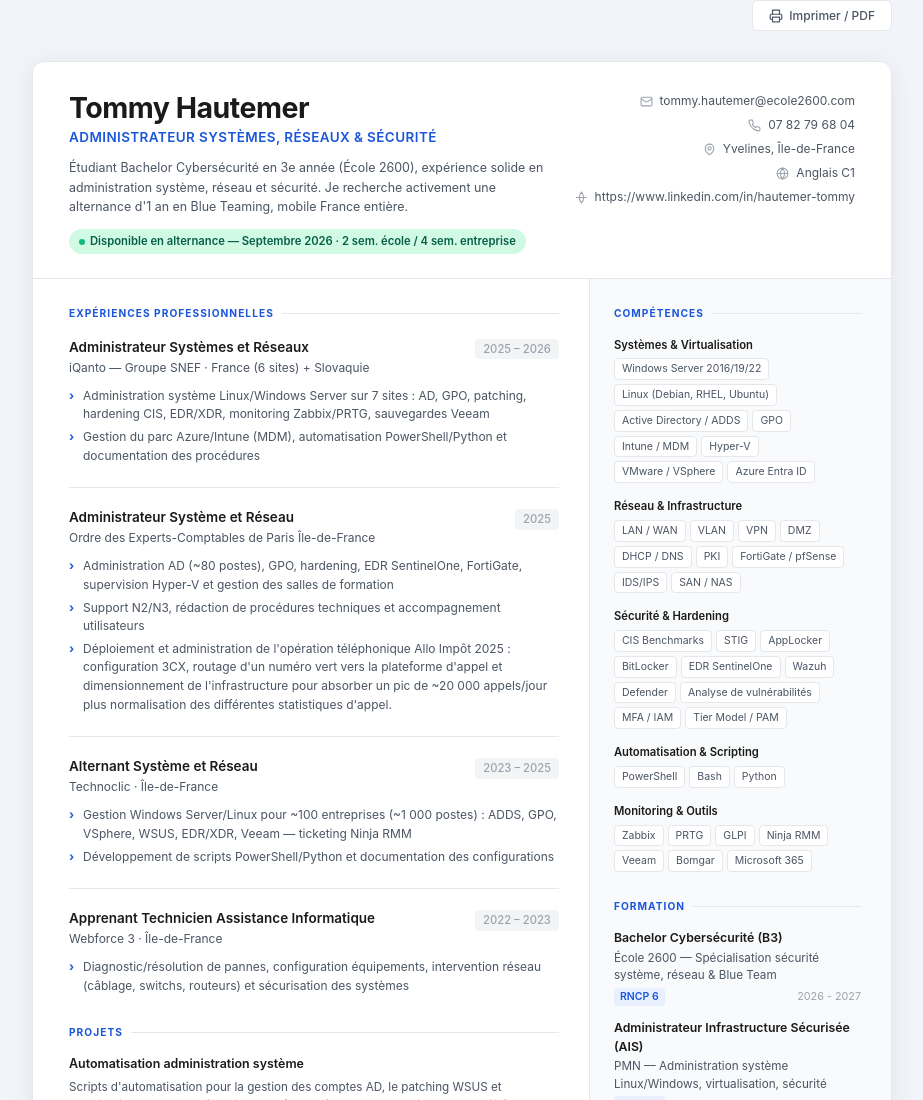
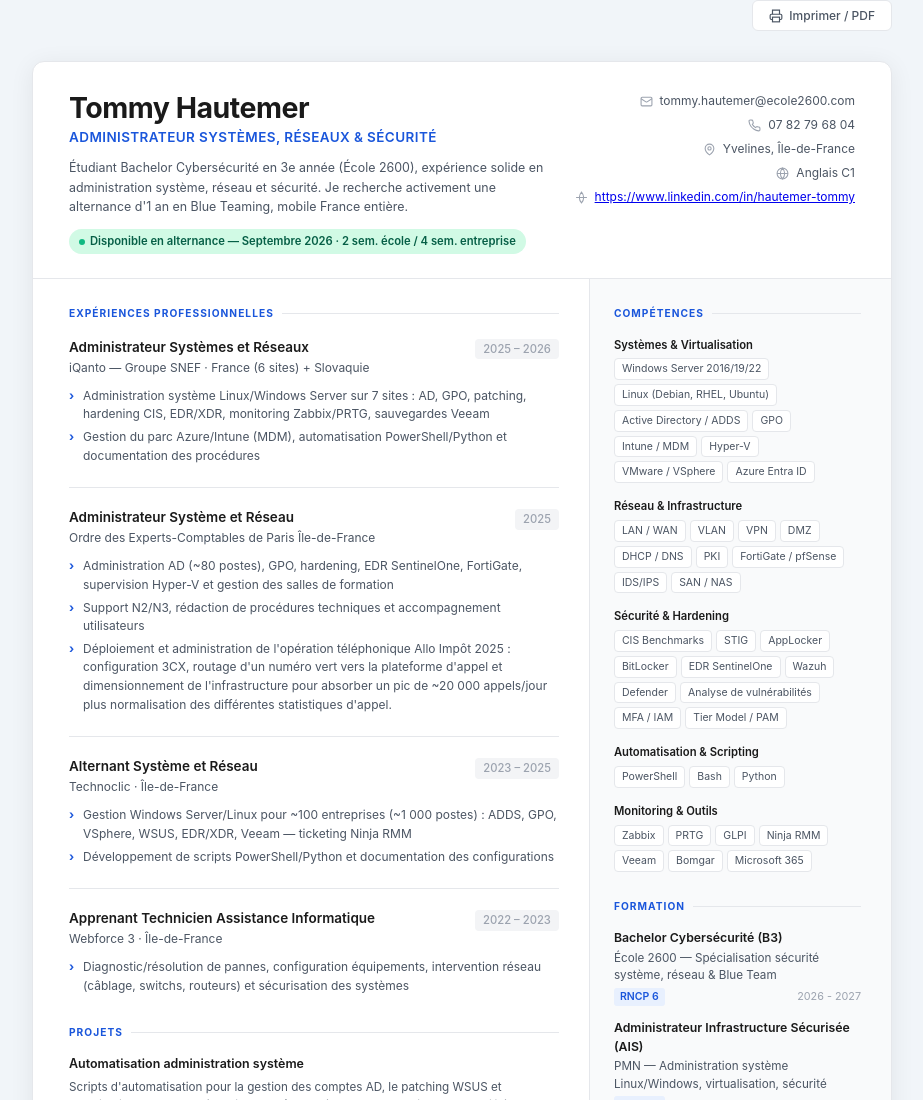
Before and after one commit to Samael-GIT/CV, a plain HTML site: page CV_TommyHautemer.html in a window 1280 px wide. Shown: the top 1100 px of the page, without its empty margins (178-1101 px from the left). Drawn offline with Linux system fonts and the light colour scheme.

Commit message:
linkedin cliquable

```diff
--- a/CV_TommyHautemer.html
+++ b/CV_TommyHautemer.html
@@ -447,7 +447,7 @@
       </div>
       <div class="contact-item">
         <svg width ="13" height="13" viewbox="0 0 24 24" fill="none" stroke="currentColor" stroke-width="2"><cirlce cx="12" cy="12" r="10"/><path d="M2 12h20M12 2a15.3 15.3 0 0 1 4 10 15.3 15.3 0 0 1-4 10 15.3 15.3 0 0 1-4-10 15.3 15.3 0 0 1 4-10z"/></svg>
-        https://www.linkedin.com/in/hautemer-tommy
+        <a href="https://www.linkedin.com/in/hautemer-tommy" target="_blank" rel="noopener noreferrer">https://www.linkedin.com/in/hautemer-tommy</a>
       </div>
     </div>
   </div>
```
